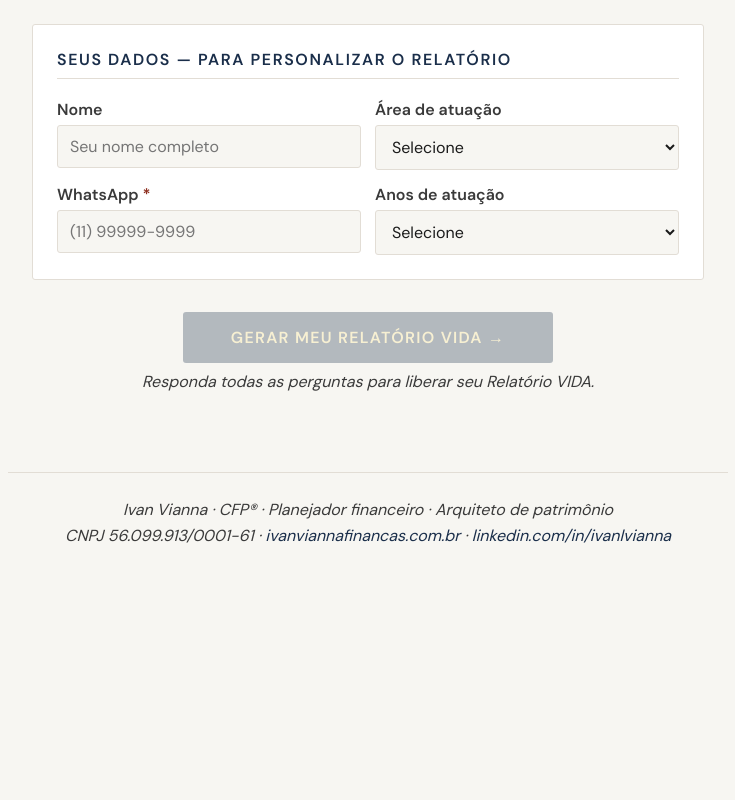
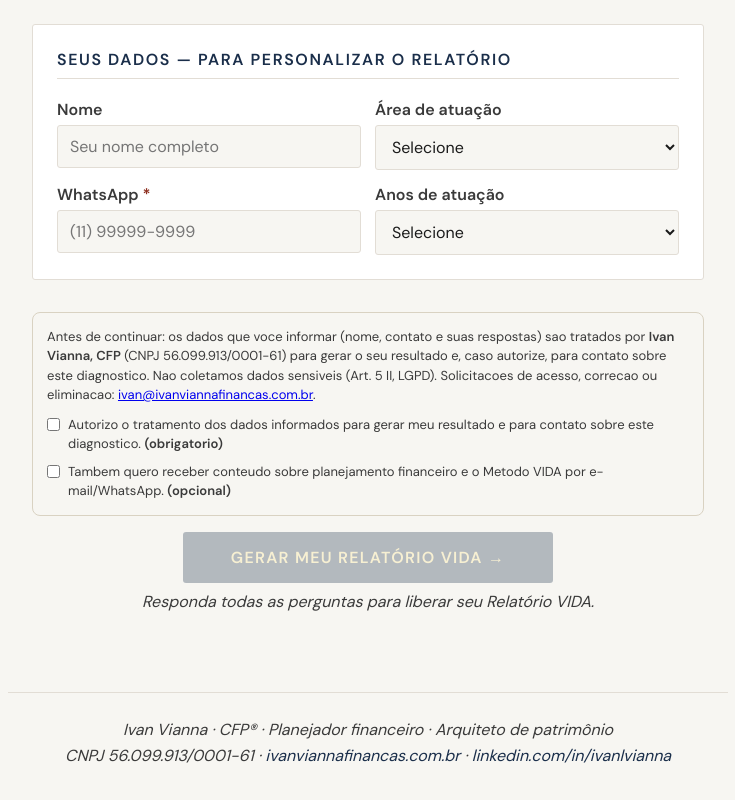
Before and after one commit to ivanlvianna/scanneradvogados, a plain HTML site: page diagnosticoadvogados.html in a window 1280 px wide. Shown: the part 4774-5574 px from the top of the page, without its empty margins (272-1007 px from the left). Before the commit the page ends 5354 px from the top, so only its background shows below. Drawn offline with nearby package versions, Linux system fonts and the light colour scheme.

Commit message:
Implement LGPD consent for data processing
Added LGPD consent checkboxes and updated report generation logic to include consent data.

```diff
--- a/diagnosticoadvogados.html
+++ b/diagnosticoadvogados.html
@@ -320,7 +320,7 @@ body { font-family: 'DM Sans', sans-serif; background: var(--fundo); color: var(
   <div id="form-erro" style="display:none;text-align:center;font-size:1rem;color:#8B2A1A;font-weight:600;margin-bottom:12px;">Responda todas as 12 perguntas e informe seu WhatsApp para gerar o diagnóstico.</div>
 
   <div class="btn-wrap">
-    <button class="btn-gerar" id="btnGerar" onclick="gerarRelatorio()" disabled>Gerar meu Relatório VIDA →</button>
+    <div id="lgpd-aviso" style="margin:16px 0;padding:14px;border:1px solid #d9d2c2;border-radius:8px;font-size:13px;line-height:1.5;color:#3a3a3a;text-align:left;"><p style="margin:0 0 10px 0;">Antes de continuar: os dados que voce informar (nome, contato e suas respostas) sao tratados por <strong>Ivan Vianna, CFP</strong> (CNPJ 56.099.913/0001-61) para gerar o seu resultado e, caso autorize, para contato sobre este diagnostico. Nao coletamos dados sensiveis (Art. 5 II, LGPD). Solicitacoes de acesso, correcao ou eliminacao: <a href="mailto:ivan@ivanviannafinancas.com.br">ivan@ivanviannafinancas.com.br</a>.</p><label style="display:flex;align-items:flex-start;gap:8px;margin-bottom:8px;cursor:pointer;"><input type="checkbox" id="lgpd-consent-dados" style="margin-top:3px;"><span>Autorizo o tratamento dos dados informados para gerar meu resultado e para contato sobre este diagnostico. <strong>(obrigatorio)</strong></span></label><label style="display:flex;align-items:flex-start;gap:8px;cursor:pointer;"><input type="checkbox" id="lgpd-consent-marketing" style="margin-top:3px;"><span>Tambem quero receber conteudo sobre planejamento financeiro e o Metodo VIDA por e-mail/WhatsApp. <strong>(opcional)</strong></span></label></div><button class="btn-gerar" id="btnGerar" onclick="if(!document.getElementById('lgpd-consent-dados').checked){alert('Marque a autorizacao de tratamento de dados para continuar.');return;}gerarRelatorio()" disabled>Gerar meu Relatório VIDA →</button>
     <p class="btn-note" id="btnNote">Responda todas as perguntas para liberar seu Relatório VIDA.</p>
   </div>
 
@@ -470,7 +470,7 @@ function gerarRelatorio() {
   fetch("https://script.google.com/macros/s/AKfycbzsVpO_OoWVjENJyDP2MCY-wGNqSnuz1oc6txaATRksQNRJCwrOaJaKlGzv2bQQI0I/exec",{
     method:'POST',mode:'no-cors',
     headers:{'Content-Type':'application/json'},
-    body:JSON.stringify({aba:'Diagnóstico Advogados',nome,whatsapp:wpp,atuacao,anos,indice,perfil,data:new Date().toLocaleString('pt-BR',{timeZone:'America/Sao_Paulo'})})
+    body:JSON.stringify({aba:'Diagnóstico Advogados',nome,whatsapp:wpp,atuacao,anos,indice,perfil,data:new Date().toLocaleString('pt-BR',{timeZone:'America/Sao_Paulo'}),consentimento_dados:document.getElementById('lgpd-consent-dados').checked,consentimento_marketing:(document.getElementById('lgpd-consent-marketing')||{}).checked||false,versao_politica_privacidade:'2026-07-14'})
   }).catch(()=>{});
 }
 </script>
```
